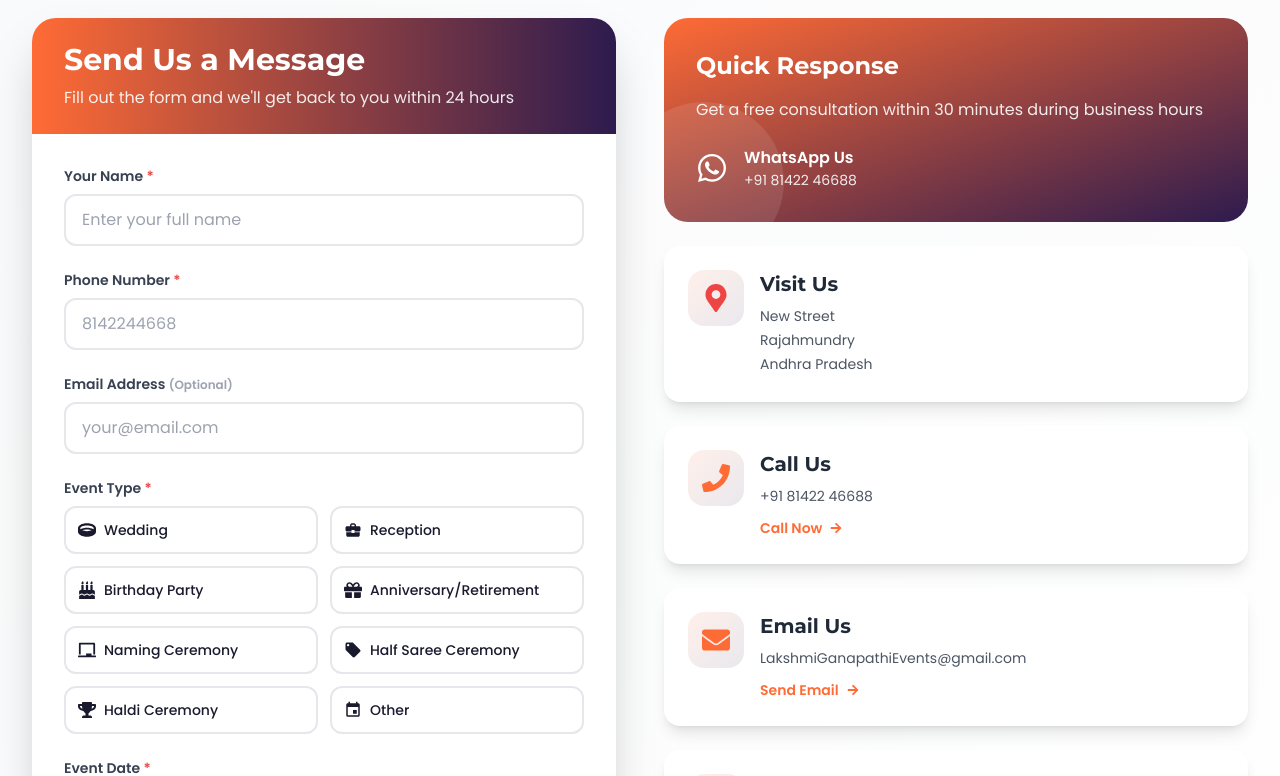
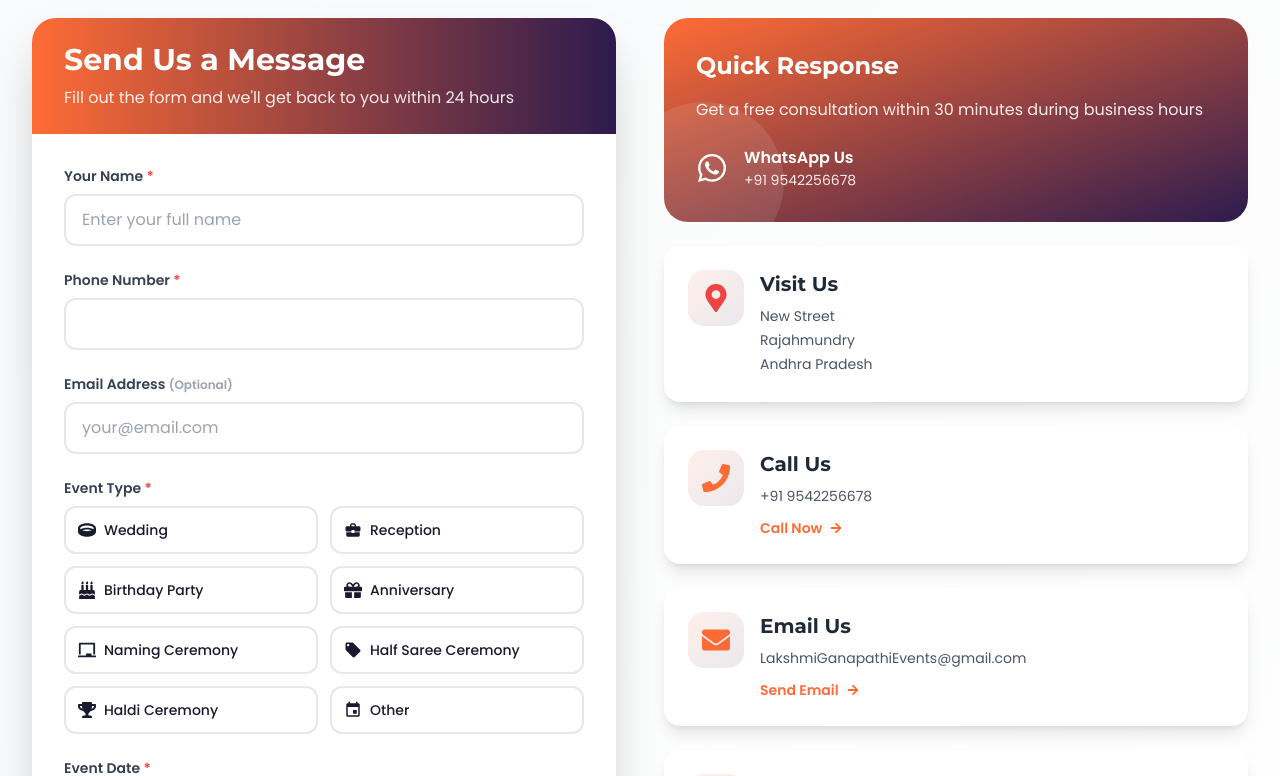
Before and after one commit to VenkateshLatchireddy/LG-EVENTS, a React (Vite) app: page /contact in a window 1280 px wide. Shown: the part 422-1198 px from the top of the page. Built offline with nearby package versions, Linux system fonts and the light colour scheme.

Commit message:
refresh issue...

```diff
--- a/src/pages/Contact.tsx
+++ b/src/pages/Contact.tsx
@@ -73,7 +73,7 @@ const Contact: React.FC = () => {
     { value: 'Wedding', label: 'Wedding', icon: FaRing, color: 'from-pink-500 to-rose-500' },
     { value: 'Reception', label: 'Reception', icon: MdBusinessCenter, color: 'from-blue-500 to-indigo-500' },
     { value: 'Birthday Party', label: 'Birthday Party', icon: FaBirthdayCake, color: 'from-purple-500 to-pink-500' },
-    { value: 'Anniversary/Retirement', label: 'Anniversary/Retirement', icon: FaGift, color: 'from-red-500 to-orange-500' },
+    { value: 'Anniversary/Retirement', label: 'Anniversary', icon: FaGift, color: 'from-red-500 to-orange-500' },
     { value: 'Naming Ceremony', label: 'Naming Ceremony', icon: FaChalkboard, color: 'from-cyan-500 to-blue-500' },
     { value: 'Half Sree Ceremony', label: 'Half Saree Ceremony', icon: MdLocalOffer, color: 'from-green-500 to-emerald-500' },
     { value: 'Haldi Ceremony', label: 'Haldi Ceremony', icon: FaTrophy, color: 'from-yellow-500 to-amber-500' },
@@ -122,7 +122,7 @@ const Contact: React.FC = () => {
     setIsSubmitting(true);
 
     const message = formatWhatsAppMessage();
-    const phoneNumber = '918142244668';
+    const phoneNumber = '919542256678';
     const whatsappUrl = `https://wa.me/${phoneNumber}?text=${message}`;
 
     setTimeout(() => {
@@ -168,8 +168,8 @@ const Contact: React.FC = () => {
     {
       icon: FaPhone,
       title: 'Call Us',
-      details: ['+91 81422 46688'],
-      action: '+918142246688',
+      details: ['+91 9542256678'],
+      action: '+919542256678',
       color: 'text-green-500'
     },
     {
@@ -190,7 +190,7 @@ const Contact: React.FC = () => {
   const socialLinks = [
     { icon: FaFacebookF, href: 'https://facebook.com', color: 'hover:bg-blue-600', label: 'Facebook' },
     { icon: FaInstagram, href: 'https://instagram.com', color: 'hover:bg-pink-600', label: 'Instagram' },
-    { icon: FaWhatsapp, href: 'https://wa.me/918142244688', color: 'hover:bg-green-600', label: 'WhatsApp' }
+    { icon: FaWhatsapp, href: 'https://wa.me/919542256678', color: 'hover:bg-green-600', label: 'WhatsApp' }
   ];
 
   // Animation variants with proper TypeScript typing
@@ -371,7 +371,7 @@ const Contact: React.FC = () => {
                                 ? 'border-primary shadow-lg'
                                 : 'border-gray-200 hover:border-primary/50'
                           }`}
-                          placeholder="8142244668"
+                          placeholder=""
                         />
                         {errors.phone && (
                           <motion.p
@@ -606,7 +606,7 @@ const Contact: React.FC = () => {
                     <FaWhatsapp size={32} />
                     <div>
                       <p className="font-semibold">WhatsApp Us</p>
-                      <p className="text-sm opacity-90">+91 81422 46688</p>
+                      <p className="text-sm opacity-90">+91 9542256678</p>
                     </div>
                   </div>
                 </div>
--- a/src/pages/Services.tsx
+++ b/src/pages/Services.tsx
@@ -199,7 +199,7 @@ const Services: React.FC = () => {
                   className="pl-5 text-lg md:text-xl text-white/90 leading-relaxed italic"
                   style={{ fontFamily: 'serif' }}
                 >
-                  "పెళ్లి, నామకరణం, పుట్టినరోజు, లంగా ఓణి —<br />
+                  "పెళ్లి, నామకరణం, పుట్టినరోజు, లంగా ఓణి <br />
                   మీ ప్రతి శుభవేళను మేం అద్భుతంగా మలుస్తాం."
                 </p>
               </div>
```
